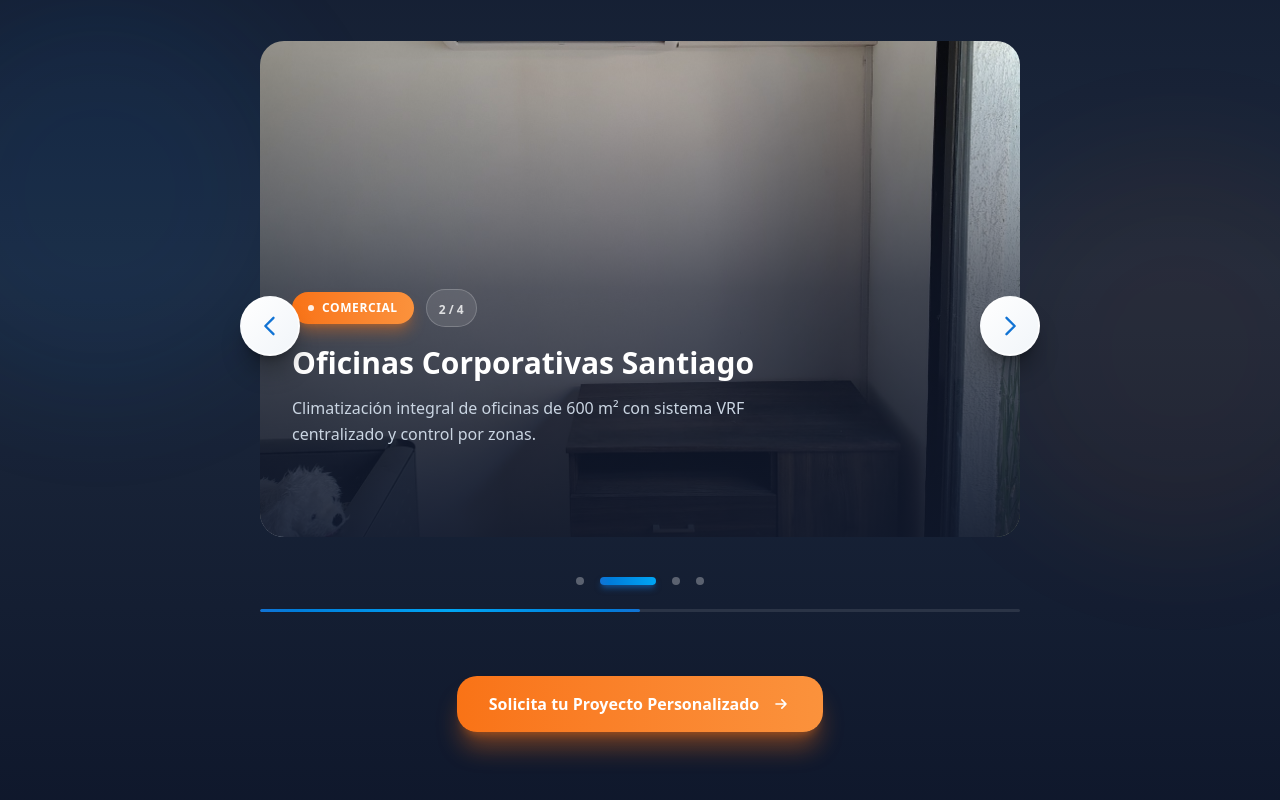
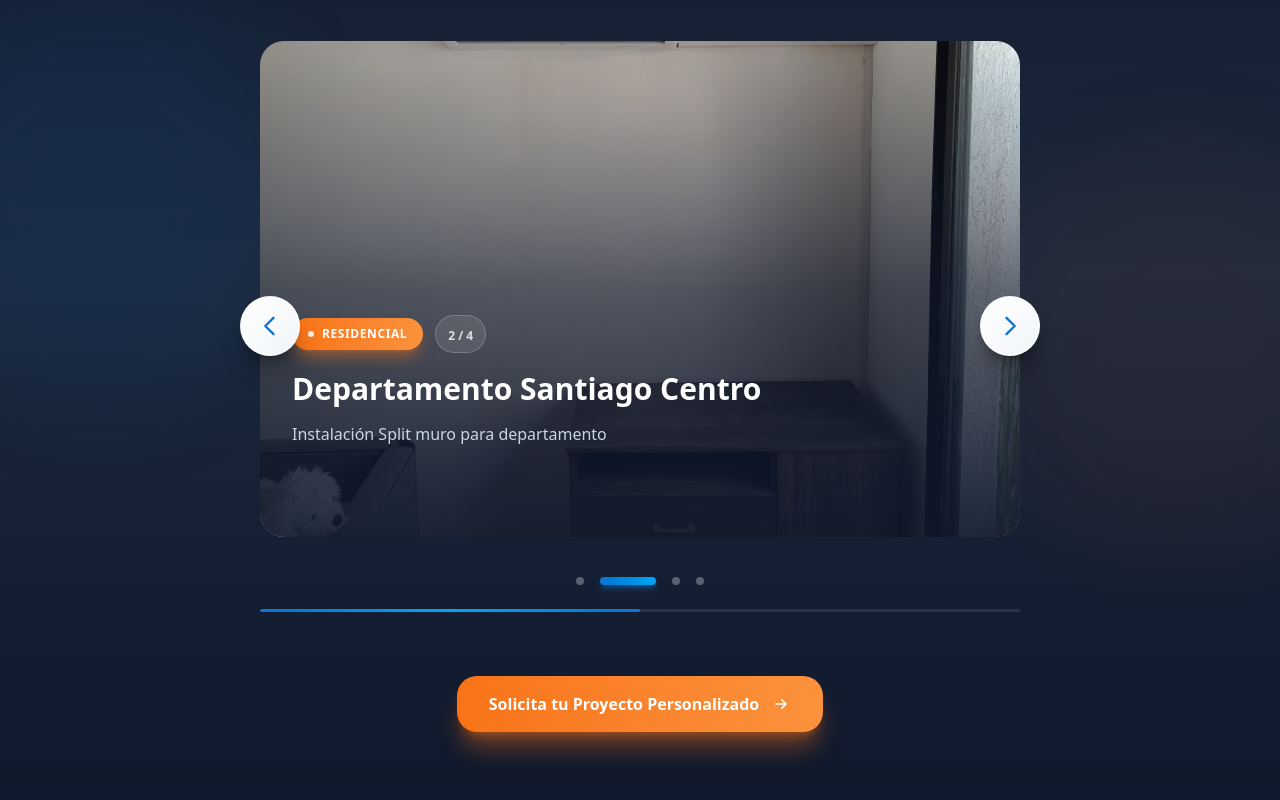
Before and after one commit to Popicode/web-at, a Next.js app: page / in a window 1280 px wide. Shown: the part 3116-3916 px from the top of the page. Built offline with nearby package versions, Linux system fonts and the light colour scheme.

Commit message:
feat: agregar descripciones para cada proyecto

```diff
--- a/src/components/sections/proyectos/Proyectos.jsx
+++ b/src/components/sections/proyectos/Proyectos.jsx
@@ -12,24 +12,24 @@ import proyecto4Img from "./img/proyecto-4.webp.jpg"
 const PROJECTS = [
     {
         image: proyecto1Img,
-        title: "Residencia Las Condes",
-        category: "Residencial",
+        title: "Cafeteria YEPPO",
+        category: "Comercial",
         description:
-            "Instalación de sistema Multi-Split inverter para vivienda de 180 m², logrando eficiencia energética clase A+.",
+            "Instalación de sistema Multi-Split inverter para cafeteria de 180 m², logrando eficiencia energética clase A+.",
     },
     {
         image: proyecto2Img,
-        title: "Oficinas Corporativas Santiago",
-        category: "Comercial",
+        title: "Departamento Santiago Centro",
+        category: "Residencial",
         description:
-            "Climatización integral de oficinas de 600 m² con sistema VRF centralizado y control por zonas.",
+            "Instalación Split muro para departamento",
     },
     {
         image: proyecto3Img,
-        title: "Local Gastronómico Vitacura",
-        category: "Comercial",
+        title: "Departamento Vitacura",
+        category: "Residencial",
         description:
-            "Diseño e instalación de sistema de extracción y aire acondicionado para restaurante de alta cocina.",
+            "Diseño e instalación de sistema de extracción y aire acondicionado para restaurante privado en departamento",
     },
     {
         image: proyecto4Img,
```
